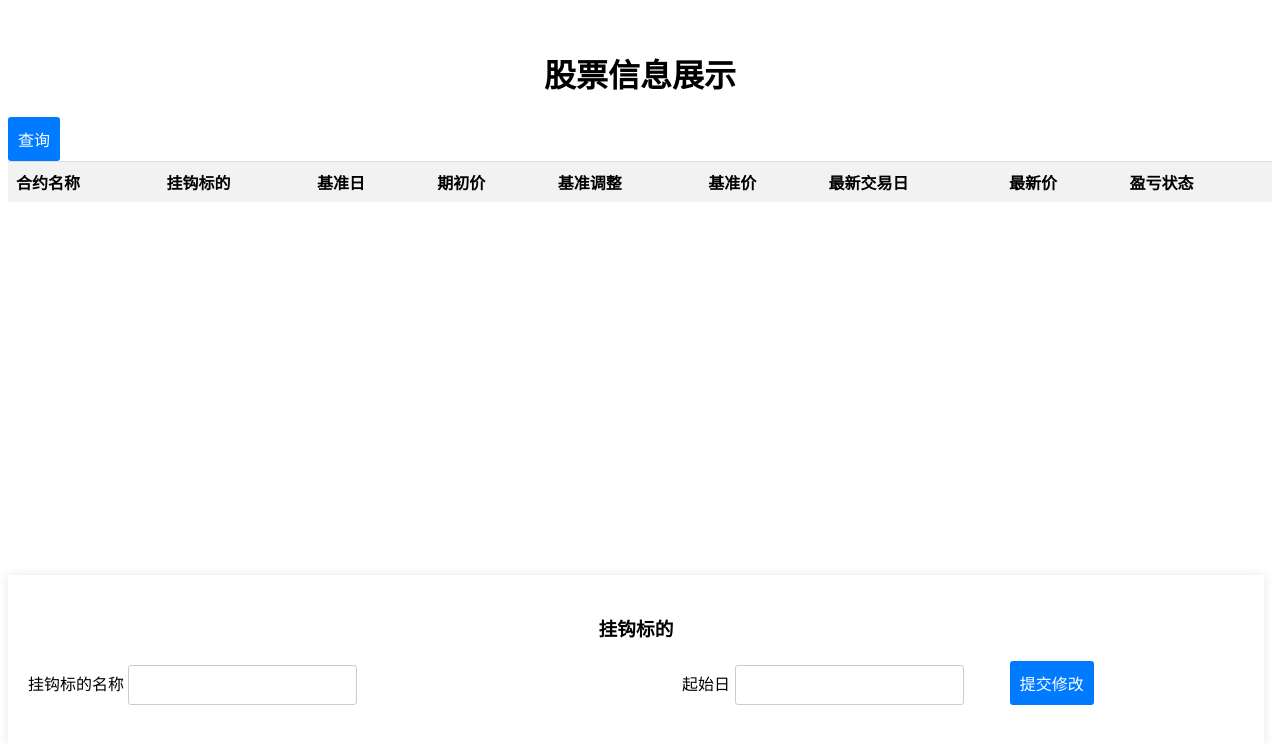
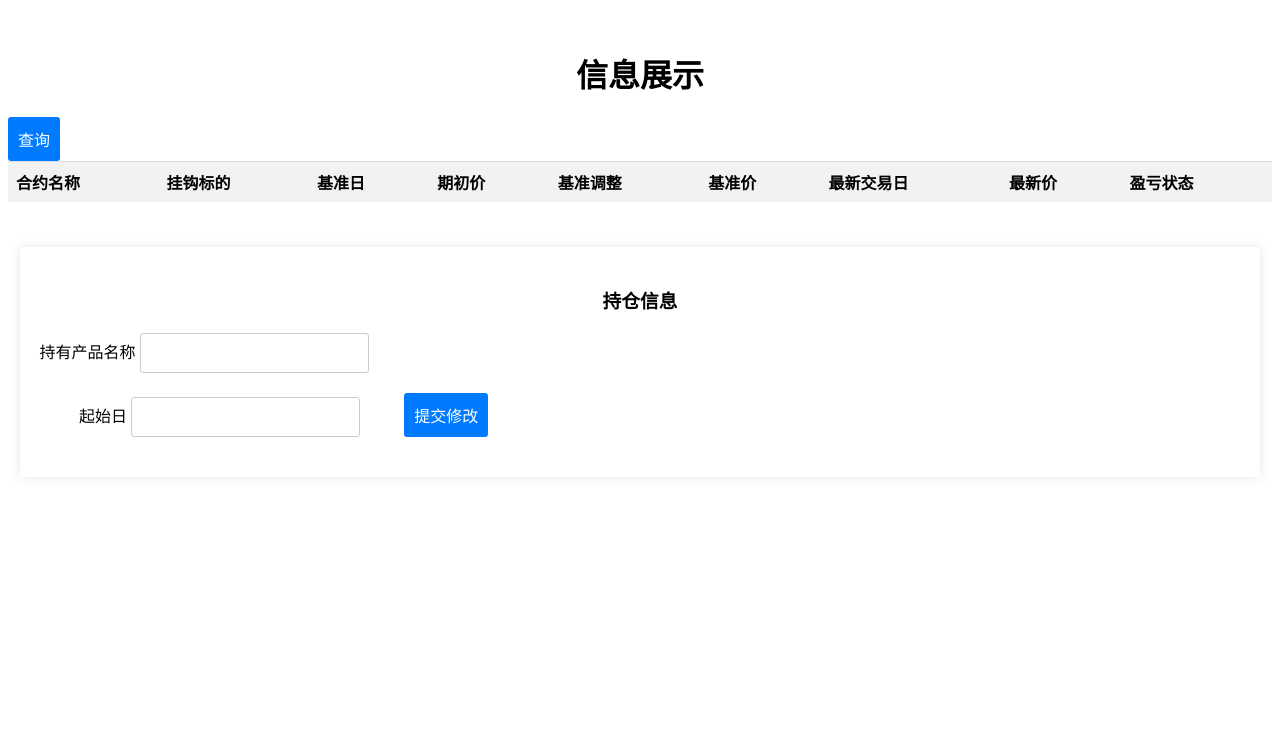
Before and after one commit to bytedynamic/snowballmonitor, a plain HTML site: page index.html in a window 1280 px wide. Drawn offline with Linux system fonts and the light colour scheme.

Commit message:
Update index.html 修改部分页面布局

```diff
--- a/index.html
+++ b/index.html
@@ -96,7 +96,7 @@
         }
 
         .container{
-            position: absolute;
+            position: relative;
             width: 95%;
             /* display: flex; */
             /* top: 100px; */
@@ -104,7 +104,7 @@
         }
         .left-group{
             /* width: 200px; */
-            width: 50%;
+            width: 70%;
             /* background-color: #7ecff2; */
             text-align: left;
             display: inline-block;
@@ -128,7 +128,7 @@
 </head>
 
 <body>
-    <h1>股票信息展示</h1>
+    <h1>信息展示</h1>
     <div class="right-group">
         <button type="submit" id="chaxun">查询</button>
     </div>
@@ -153,9 +153,9 @@
     </div>
     <div class="container">
             <div id="configdata">
-            <h3>挂钩标的</h3>
+            <h3>持仓信息</h3>
             <div class="left-group">
-                <label for="name">挂钩标的名称</label>
+                <label for="name">持有产品名称</label>
                 <input type="text" id="name" required>
             </div>
             <div class="mid-group">
```
